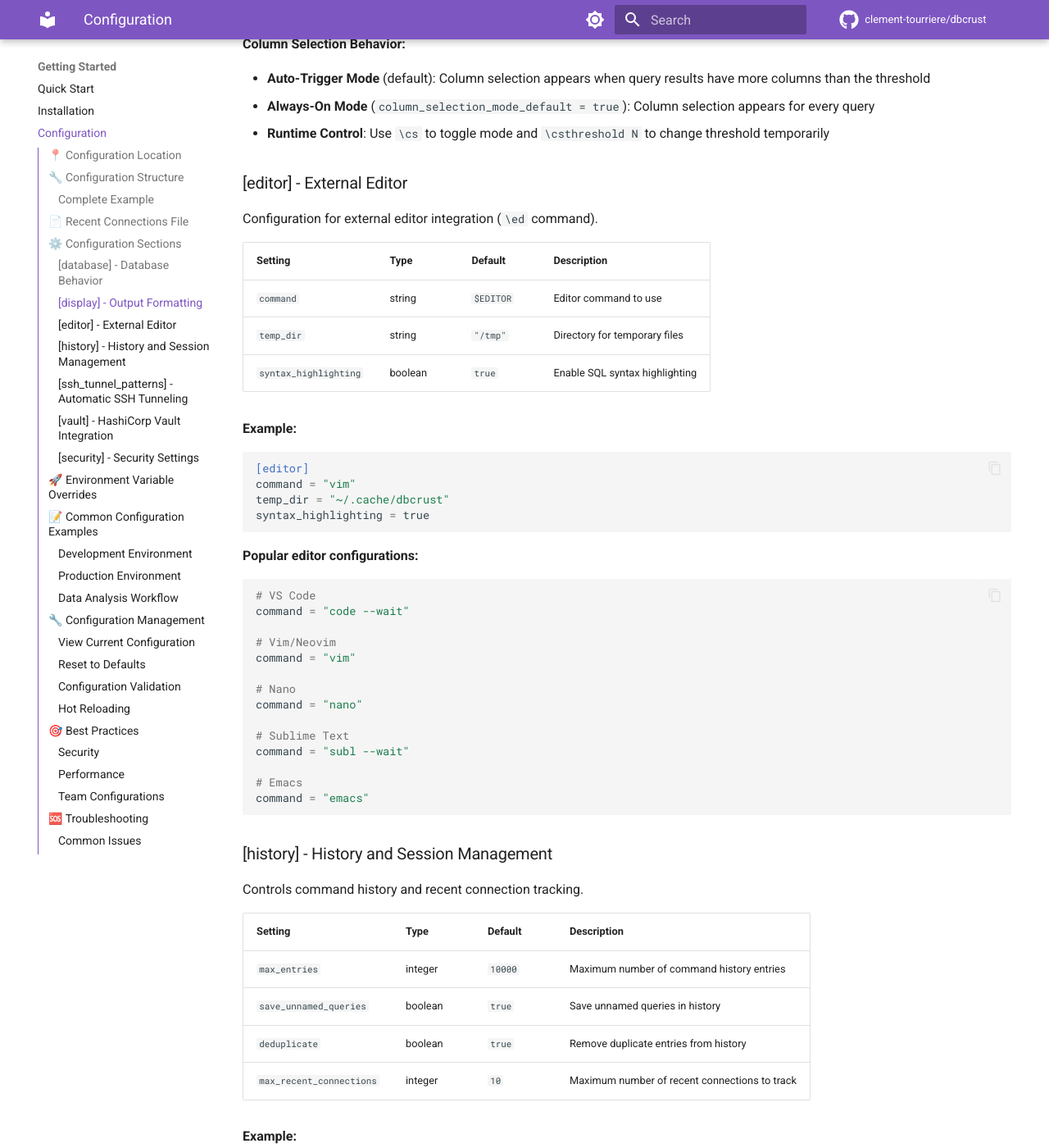
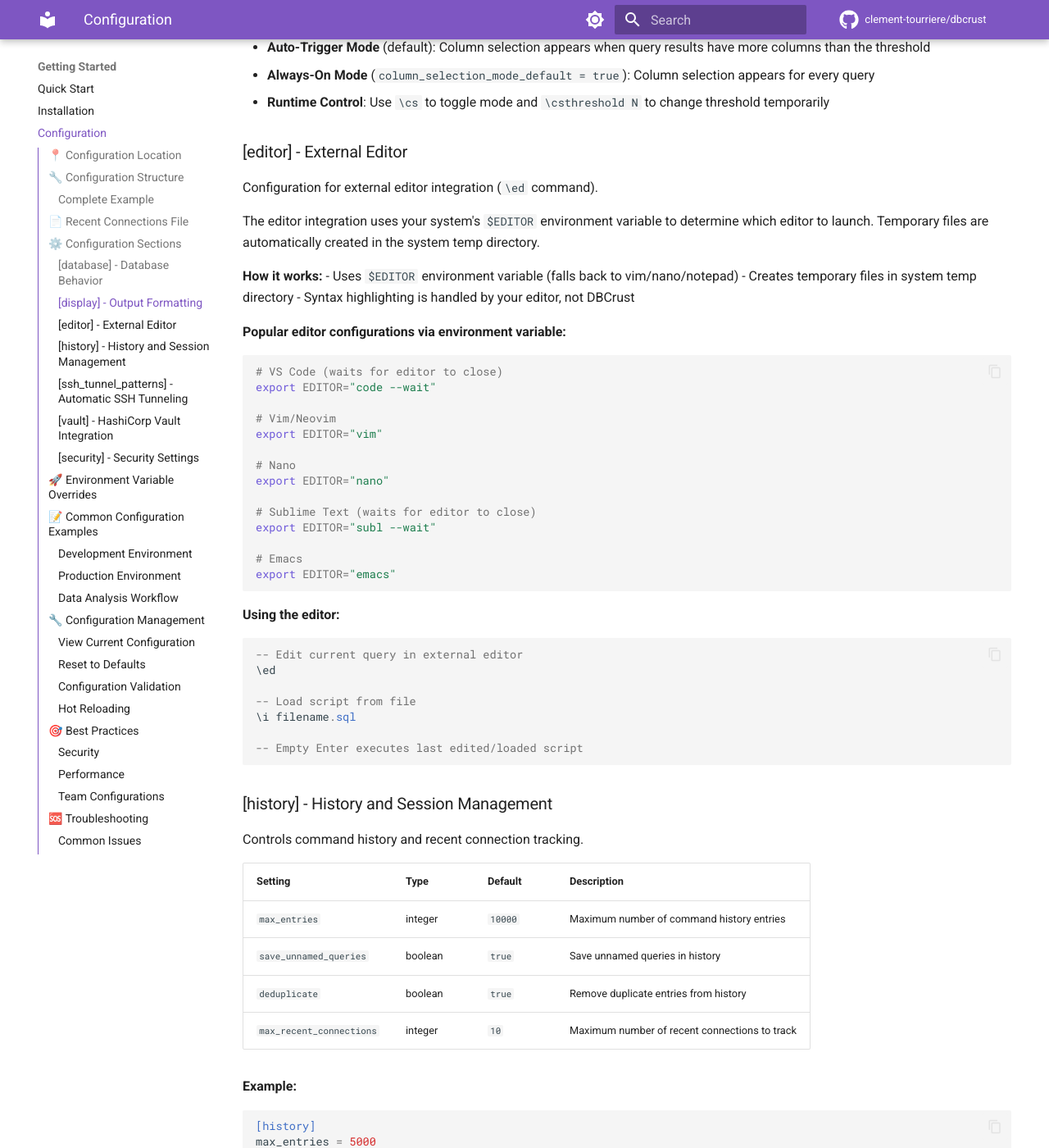
Before and after one commit to clement-tourriere/dbcrust, an MkDocs documentation site: the page built from docs/configuration.md, in a window 1280 px wide and 1400 px high, scrolled down 4358 px. Shown: the whole window at 82% size. Built offline with MkDocs 1.6.1 and Material for MkDocs 9.7.7, drawn with Linux system fonts in a browser that asks for light colours; comment, search, counter and statistics services are not loaded; some of the changed text lies outside the part shown.

Commit message:
fix: replug external editor

````diff
--- a/docs/configuration.md
+++ b/docs/configuration.md
@@ -37,10 +37,8 @@
 column_selection_mode_default = false  # Enable column selection for all queries
 column_selection_threshold = 10        # Auto-trigger when result has more than N columns
 
-[editor]
-command = "code --wait"
-temp_dir = "/tmp"
-syntax_highlighting = true
+# Editor settings are controlled via $EDITOR environment variable
+# export EDITOR="code --wait"
 
 [history]
 max_entries = 10000
@@ -195,36 +193,40 @@
 
 Configuration for external editor integration (`\ed` command).
 
-| Setting | Type | Default | Description |
-|---------|------|---------|-------------|
-| `command` | string | `$EDITOR` | Editor command to use |
-| `temp_dir` | string | `"/tmp"` | Directory for temporary files |
-| `syntax_highlighting` | boolean | `true` | Enable SQL syntax highlighting |
+The editor integration uses your system's `$EDITOR` environment variable to determine which editor to launch. Temporary files are automatically created in the system temp directory.
 
-**Example:**
-```toml
-[editor]
-command = "vim"
-temp_dir = "~/.cache/dbcrust"
-syntax_highlighting = true
+**How it works:**
+- Uses `$EDITOR` environment variable (falls back to vim/nano/notepad)
+- Creates temporary files in system temp directory
+- Syntax highlighting is handled by your editor, not DBCrust
+
+**Popular editor configurations via environment variable:**
+```bash
+# VS Code (waits for editor to close)
+export EDITOR="code --wait"
+
+# Vim/Neovim
+export EDITOR="vim"
+
+# Nano
+export EDITOR="nano"
+
+# Sublime Text (waits for editor to close)
+export EDITOR="subl --wait"
+
+# Emacs
+export EDITOR="emacs"
 ```
 
-**Popular editor configurations:**
-```toml
-# VS Code
-command = "code --wait"
+**Using the editor:**
+```sql
+-- Edit current query in external editor
+\ed
 
-# Vim/Neovim
-command = "vim"
+-- Load script from file
+\i filename.sql
 
-# Nano
-command = "nano"
-
-# Sublime Text
-command = "subl --wait"
-
-# Emacs
-command = "emacs"
+-- Empty Enter executes last edited/loaded script
 ```
 
 ### [history] - History and Session Management
````
Also changed, not shown: docs/reference/backslash-commands.md (+3 -1 lines), 4 other files.
